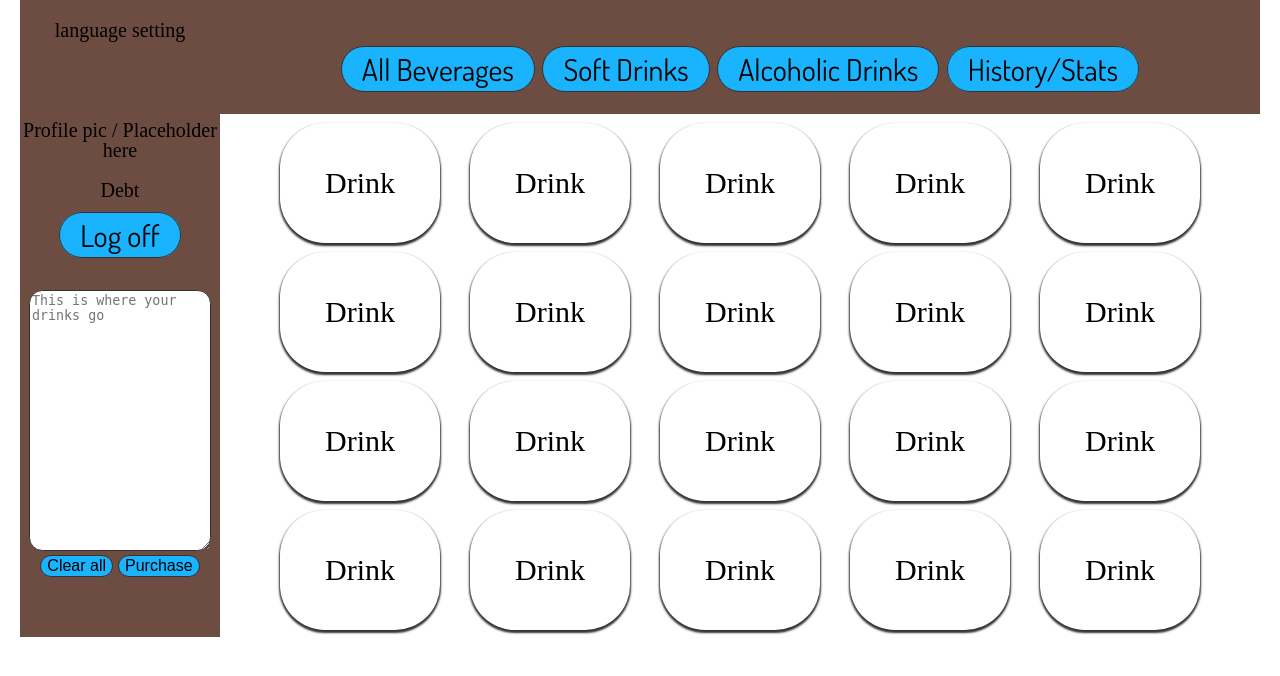
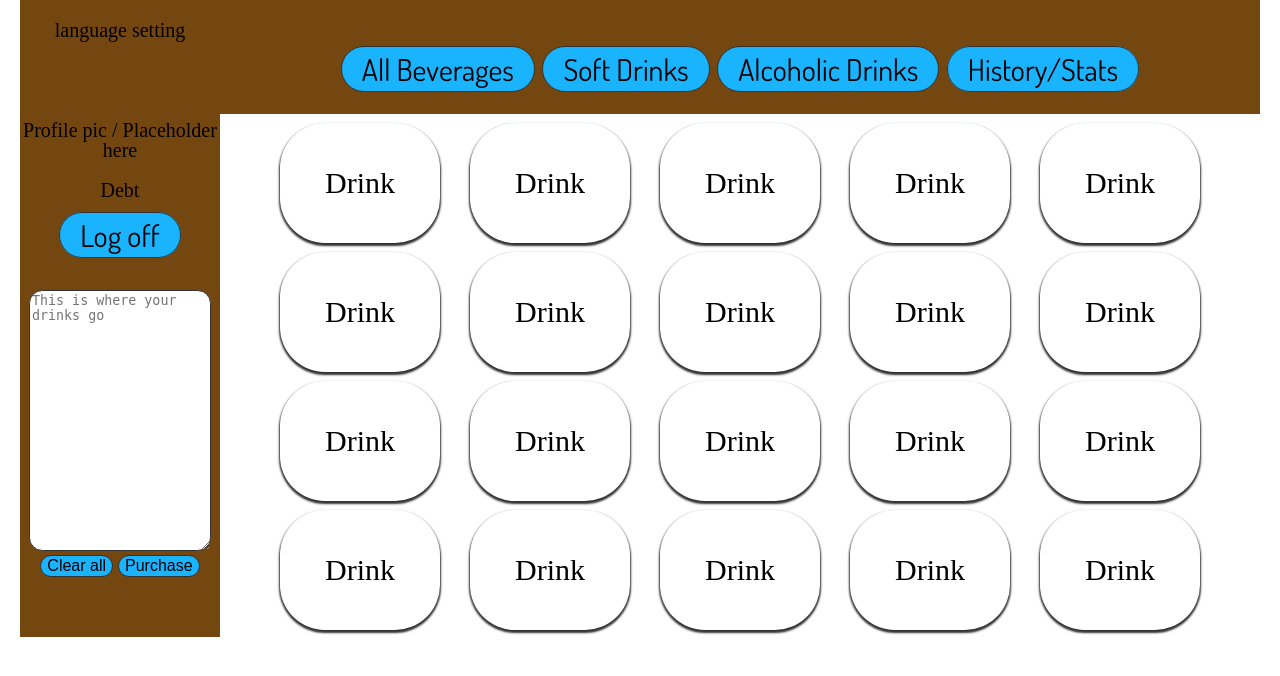
Before and after one commit to LaChapeliere/ipup, a PHP site: page /html/index.html in a window 1280 px wide. Shown: the top 676 px of the page. Run offline with PHP 8.4, Linux system fonts and the light colour scheme; some libraries are stand-ins or nearby versions.

Commit message:
Matched login page colouring

```diff
--- a/css/style.css
+++ b/css/style.css
@@ -42,7 +42,7 @@ header dl {
 
 header {
 	padding: 1.5em 1em .7em;
-	background-color:#6D4C41 ;
+	background-color:rgb(116, 70, 16) ;
 }
 
 .container { position:relative; padding:0 0 0 200px; }
@@ -56,7 +56,7 @@ header {
     top:0; bottom:0; left:0;
     width:200px;
     height: 637px;
-    background-color:#6D4C41;
+    background-color:rgb(116, 70, 16);
     text-align: center;
     margin: 0 auto;
 	}
```
